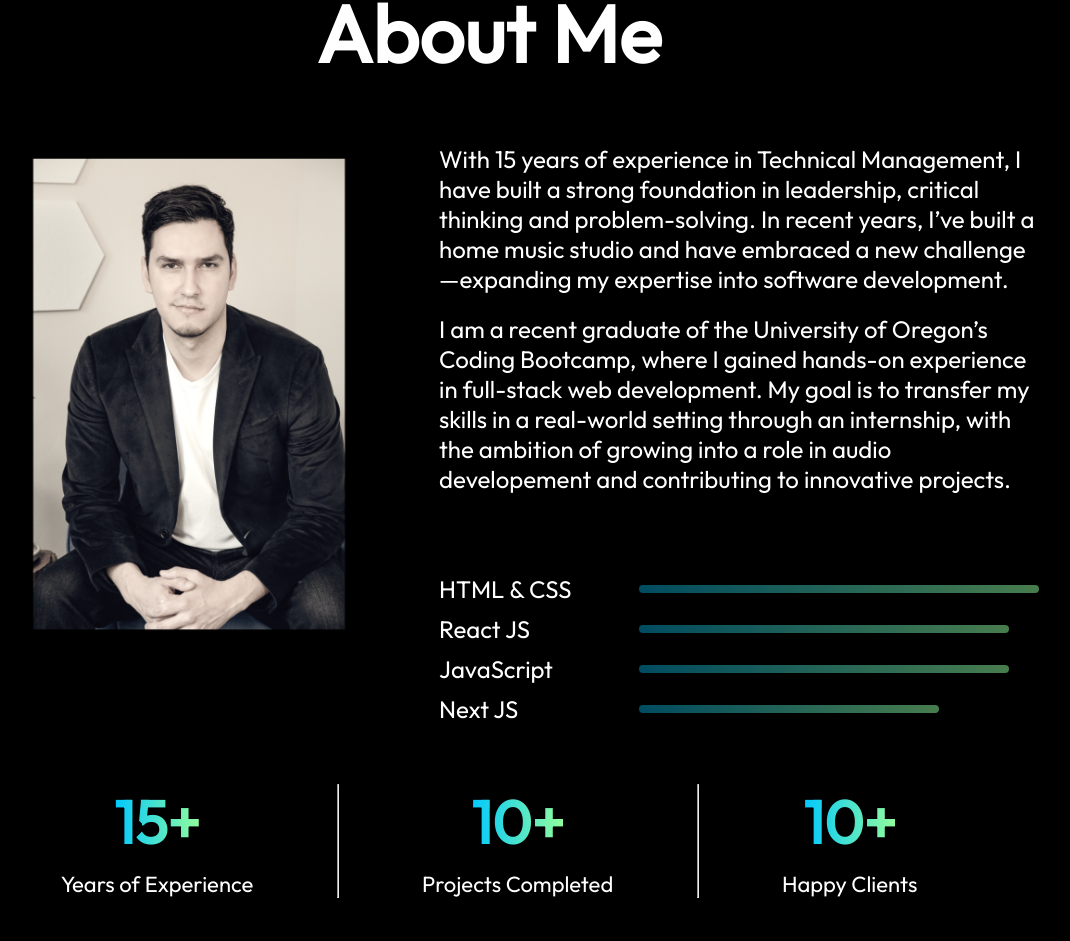
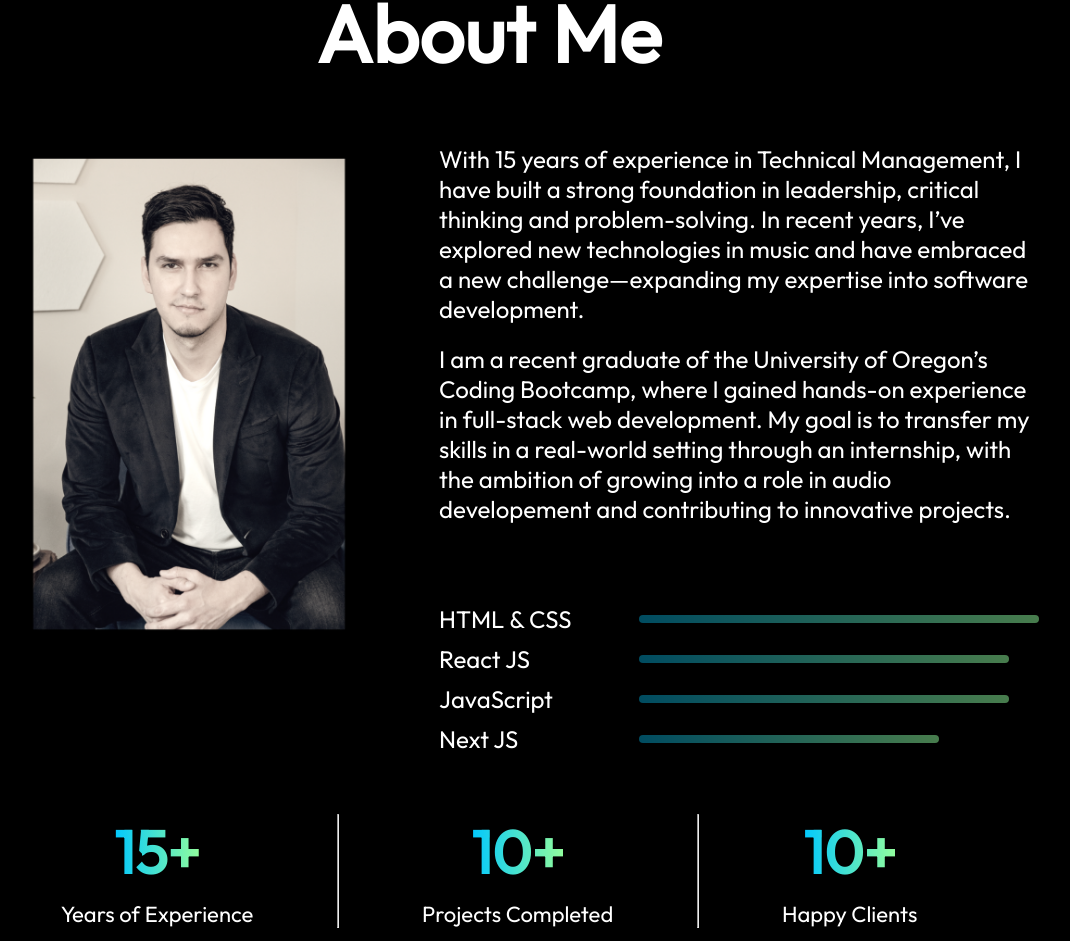
Before and after one commit to wmvrisso/Vrisso-Portfolio, a React (Vite) app in the folder vrisso-portfolio/v-portfolio/: page / in a window 1280 px wide. Shown: the part 1054-1995 px from the top of the page, without its empty margins (151-1221 px from the left). Built offline with nearby package versions, Linux system fonts and the light colour scheme.

Commit message:
updated about.jsx file

```diff
--- a/vrisso-portfolio/v-portfolio/src/components/about.jsx
+++ b/vrisso-portfolio/v-portfolio/src/components/about.jsx
@@ -17,9 +17,9 @@ const About = () => {
             <p>
               With 15 years of experience in Technical Management, I have built
               a strong foundation in leadership, critical thinking and
-              problem-solving. In recent years, I’ve built a home music studio
-              and have embraced a new challenge—expanding my expertise into
-              software development.
+              problem-solving. In recent years, I’ve explored new technologies
+              in music and have embraced a new challenge—expanding my expertise
+              into software development.
             </p>
             <p>
               I am a recent graduate of the University of Oregon’s Coding
```
Also changed, not shown: 1 other file (tests, documents, lock files or other folders).
